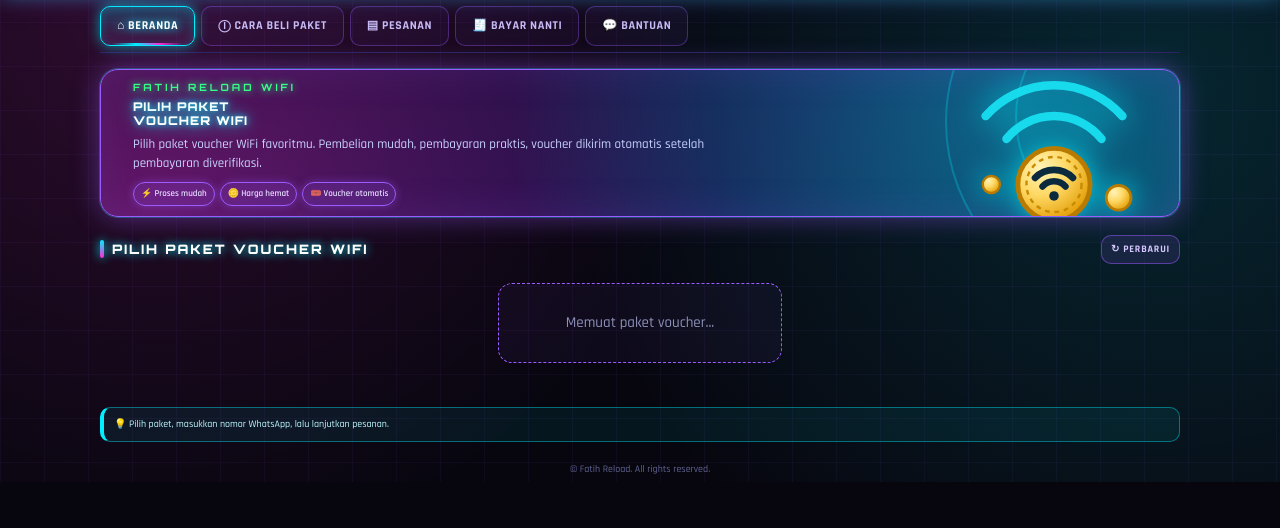
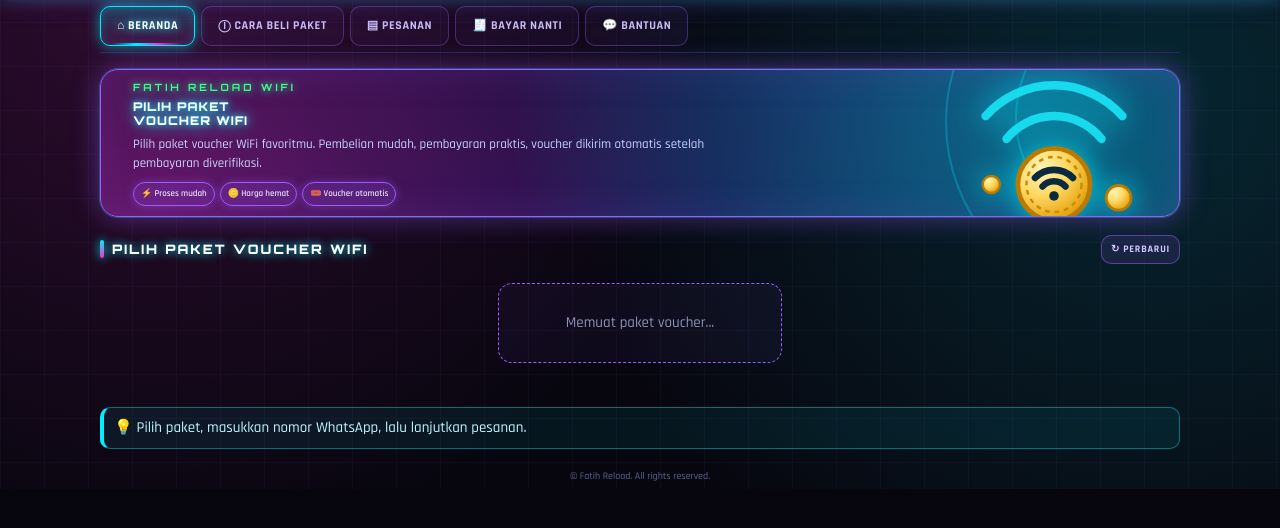
Before and after one commit to fatihreload/fatih-reload, a plain HTML site: page index.html in a window 1280 px wide. Shown: the part 66-594 px from the top of the page. Drawn offline with Linux system fonts and the light colour scheme; a script that the page names is missing.

Commit message:
Increase font size of notice class

```diff
--- a/index.html
+++ b/index.html
@@ -67,7 +67,7 @@ body{font-size:14px;background:#f5f7fb}
 .package-price{font-size:16px;margin:6px 0 1px}
 .package-stock{font-size:9px}
 .package-card .btn{font-size:10px;padding:6px 8px;border-radius:8px;margin-top:8px}
-.notice{font-size:10px;line-height:1.45;padding:9px 10px;border-radius:10px}
+.notice{font-size:15px;line-height:1.45;padding:9px 10px;border-radius:10px}
 .btn{border-radius:9px;padding:9px 12px;font-size:12px}
 .btn-sm{padding:6px 9px;font-size:10px}
 input,select,textarea{font-size:13px;padding:10px;border-radius:9px}
```
